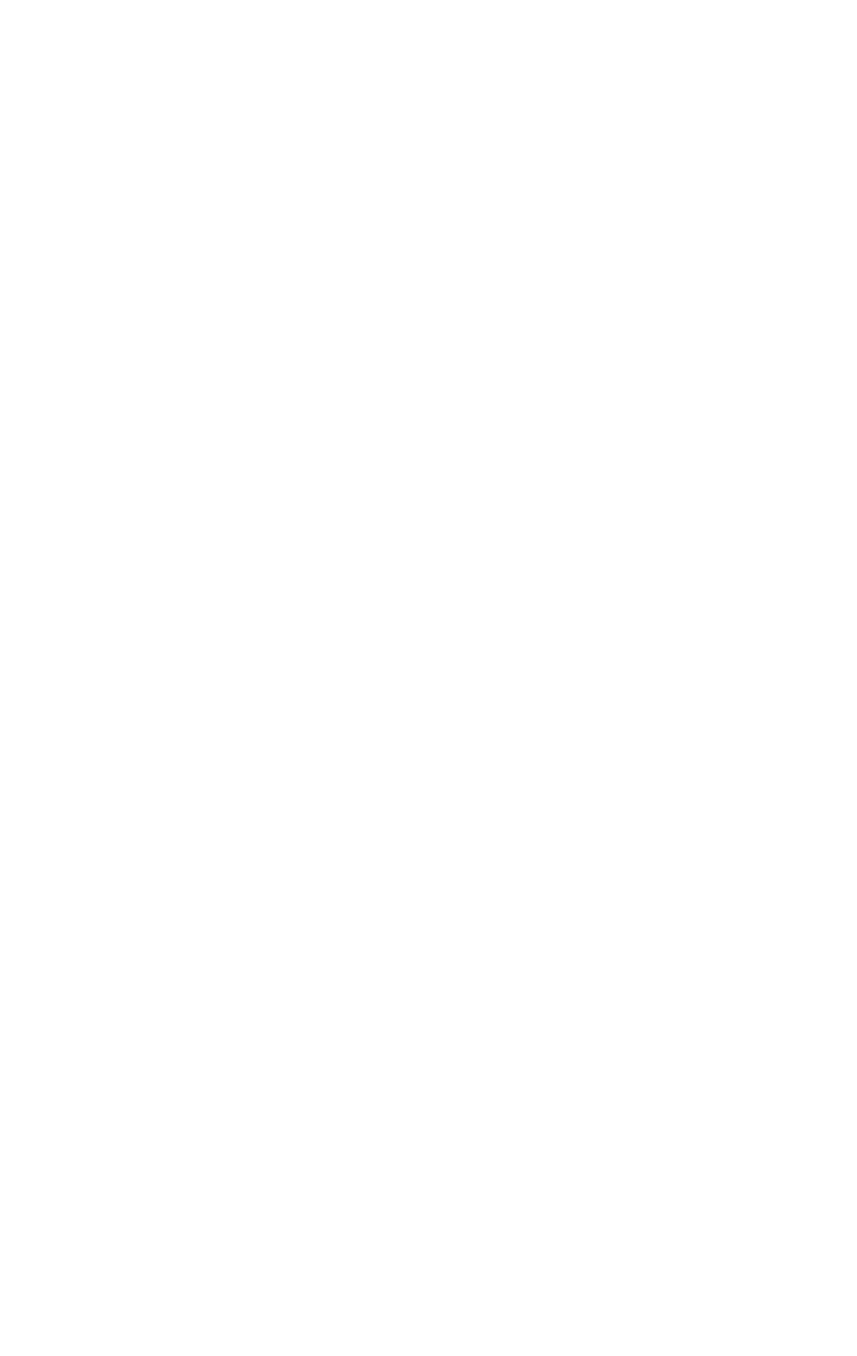
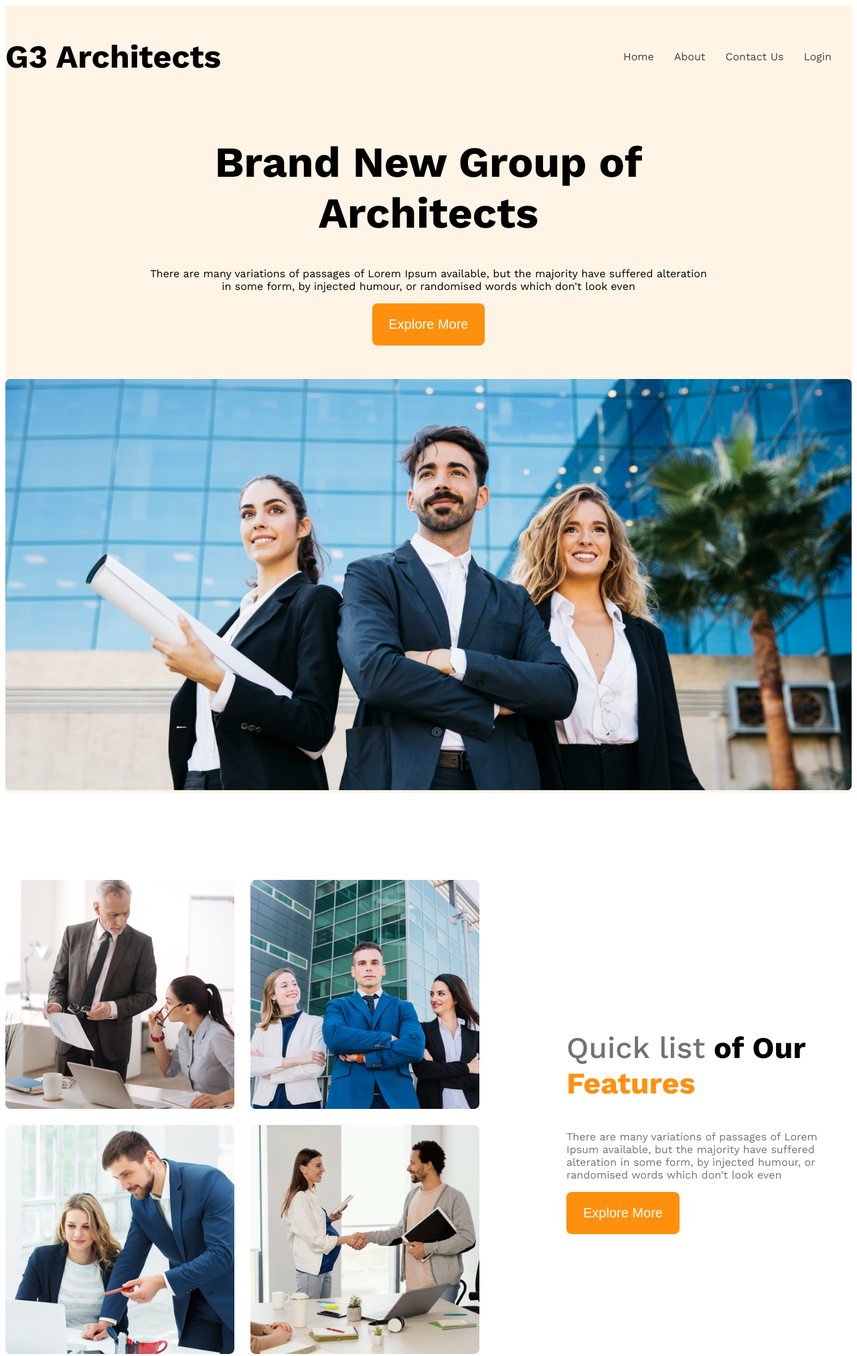
Before and after one commit to bayazedhasan/G3-Architects, a plain HTML site: page index.html in a window 1280 px wide. Shown: the whole page at 67% size. Before the commit the page ends 800 px from the top, so only its background shows below. Drawn offline with nearby package versions, Linux system fonts and the light colour scheme.

Commit message:
first commit

```diff
--- a/Style/style.css
+++ b/Style/style.css
@@ -0,0 +1,118 @@
+@import url('https://fonts.googleapis.com/css2?family=Fira+Sans:ital,wght@0,100;0,200;0,300;0,400;0,500;0,600;0,700;0,800;0,900;1,100;1,200;1,300;1,400;1,500;1,600;1,700;1,800;1,900&family=Work+Sans:ital,wght@0,100..900;1,100..900&display=swap');
+
+.work-sans-font {
+    font-family: "Work Sans", serif;
+    font-optical-sizing: auto;
+    font-weight: 400;
+    font-style: normal;
+  }
+
+  .display-flex{
+    display: flex;
+
+  }
+  .text-gray{
+    color: #424242;
+  }
+  .text-light-gray{
+    color:#727272;
+
+  }
+  .bg-light{
+    background-color: rgba(255, 144, 14, 0.1);
+  }
+
+  .btn-primary{
+    background-color: #FF900E;
+    color: white;
+    padding: 20px 25px;
+    font-size: 1.25rem;
+    font-weight: 600px;
+    border-radius: 8px;
+    border: none;
+  }
+  main{
+    max-width: 1440px;
+    margin: 0 auto;
+  }
+  main > section{
+    margin-top: 130px;
+  }
+  .navbar{
+    justify-content: space-between;
+    align-items: center;
+
+  }
+  .brand{
+    font-weight: 700;
+    font-size: 3rem;
+  }
+  .nav-item{
+    list-style: none;
+    margin-right: 30px;
+
+  }
+  .nav-link{
+    text-decoration: none;
+
+  }
+  .navbar, .banner{
+    max-width: 1440px;
+    margin: 0 auto;
+  }
+  .banner-content{
+    max-width: 850px;
+    margin: 0 auto;
+    text-align: center;
+    margin-bottom: 50px;
+  }
+  .banner-title{
+    font-weight: 700;
+    font-size: 4rem;
+  }
+  .banner-image{
+    width: 100%;
+  }
+  /* team and feature related */
+  .teams{
+    align-items: center;
+  }
+  .team-img-container{
+    display: grid;
+    grid-template-columns: repeat(2, 1fr);
+    gap: 24px;
+
+
+  }
+  .our-features{
+    margin-left: 130px;
+    max-width: 530px;
+  }
+  .feature-title{
+    font-size: 2.8rem;
+    font-weight: 700;
+  }
+  #quick-list{
+    font-weight: 500;
+  }
+  #Features{
+    color: #FF900E;
+  }
+  .feature-description{
+    font-size: 16px;
+  }
+  /* Responsive media query */
+  @media screen and (max-width:576px) {
+    .navbar, .nav-link, .teams{
+        flex-direction: column;
+
+    }
+
+    .team-img-container{
+        grid-template-columns: repeat(1, 1fr);
+    }
+    .our-features{
+        margin-left: 20px;
+    }
+
+  }
--- a/index.html
+++ b/index.html
@@ -6,11 +6,48 @@
     <title>G3 Architects</title>
     <link rel="stylesheet" href="Style/style.css">
 </head>
-<body>
-    <header>
+<body class="work-sans-font">
+    <header class="bg-light">
+        <nav class="navbar display-flex">
+            <h3 class="brand">G3 Architects</h3>
+            <ul class="nav-link display-flex">
+                <li class="nav-item"><a href="" class="nav-link text-gray">Home</a></li>
+                <li class="nav-item"><a href="" class="nav-link text-gray">About</a></li>
+                <li class="nav-item"><a href="" class="nav-link text-gray">Contact Us</a></li>
+                <li class="nav-item"><a href="" class="nav-link text-gray">Login</a></li>
+            </ul>
+
+        </nav>
+        <div class="banner">
+            <div class="banner-content">
+                <h1 class="banner-title">Brand New Group of Architects</h1>
+            <p class="banner-description">There are many variations of passages of Lorem Ipsum available, but the majority have suffered alteration in some form, by injected humour, or randomised words which don't look even</p>
+
+            <button class="btn-primary">Explore More</button>
+            </div>
+            <img class="banner-image" src="images/banner.png" alt="">
+
+        </div>
 
     </header>
     <main>
+        <section class="teams display-flex">
+            <div class="team-img-container">
+                <img src="images/team1.png" alt="">
+                <img src="images/team2.png" alt="">
+                <img src="images/team3.png" alt="">
+                <img src="images/team4.png" alt="">
+
+
+            </div>
+            <div class="our-features">
+                <h3 class="feature-title"><span id="quick-list" class="text-light-gray">Quick list</span> <span id="of-Our">of Our</span> <span id="Features">Features</span></h3>
+                <p class="feature-description text-light-gray">There are many variations of passages of Lorem Ipsum available, but the majority have suffered alteration in some form, by injected humour, or randomised words which don't look even</p>
+                <button class="btn-primary">Explore More</button>
+
+            </div>
+        </section>
+
 
     </main>
     <footer>
```
